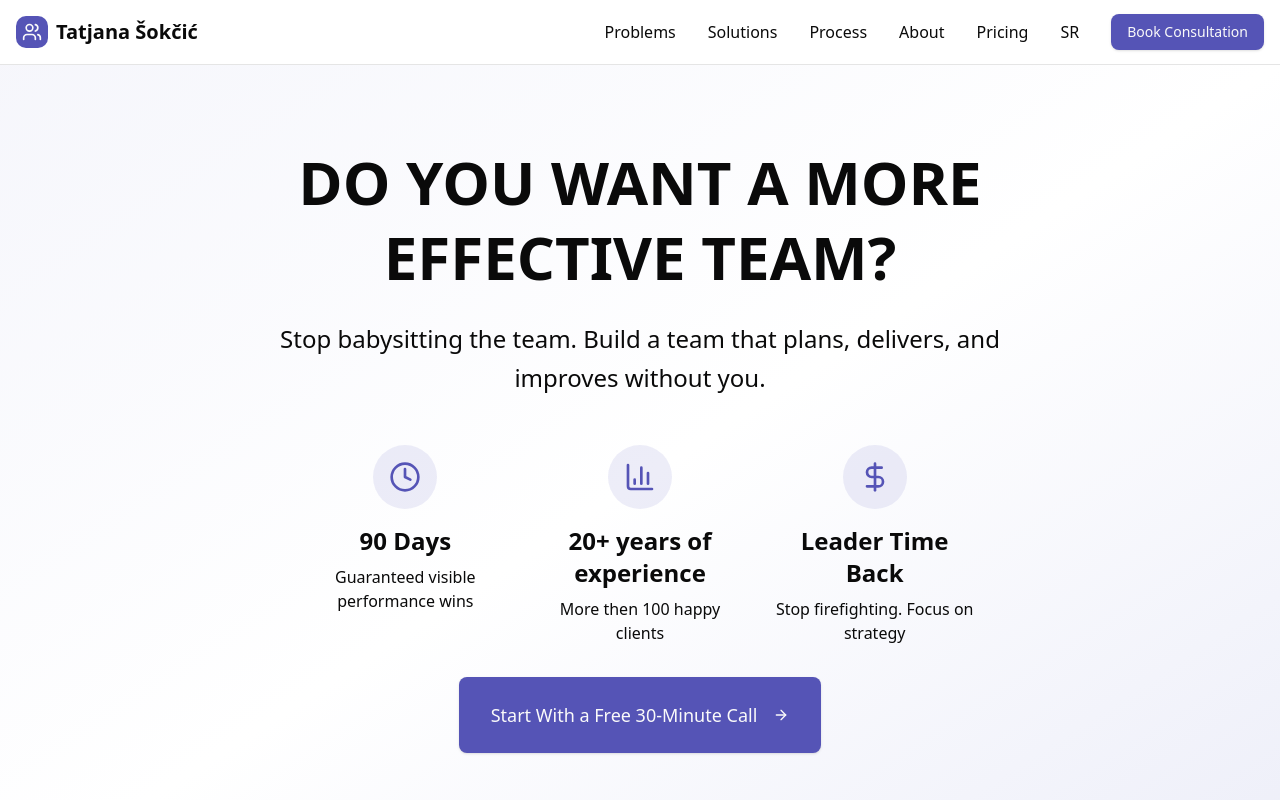
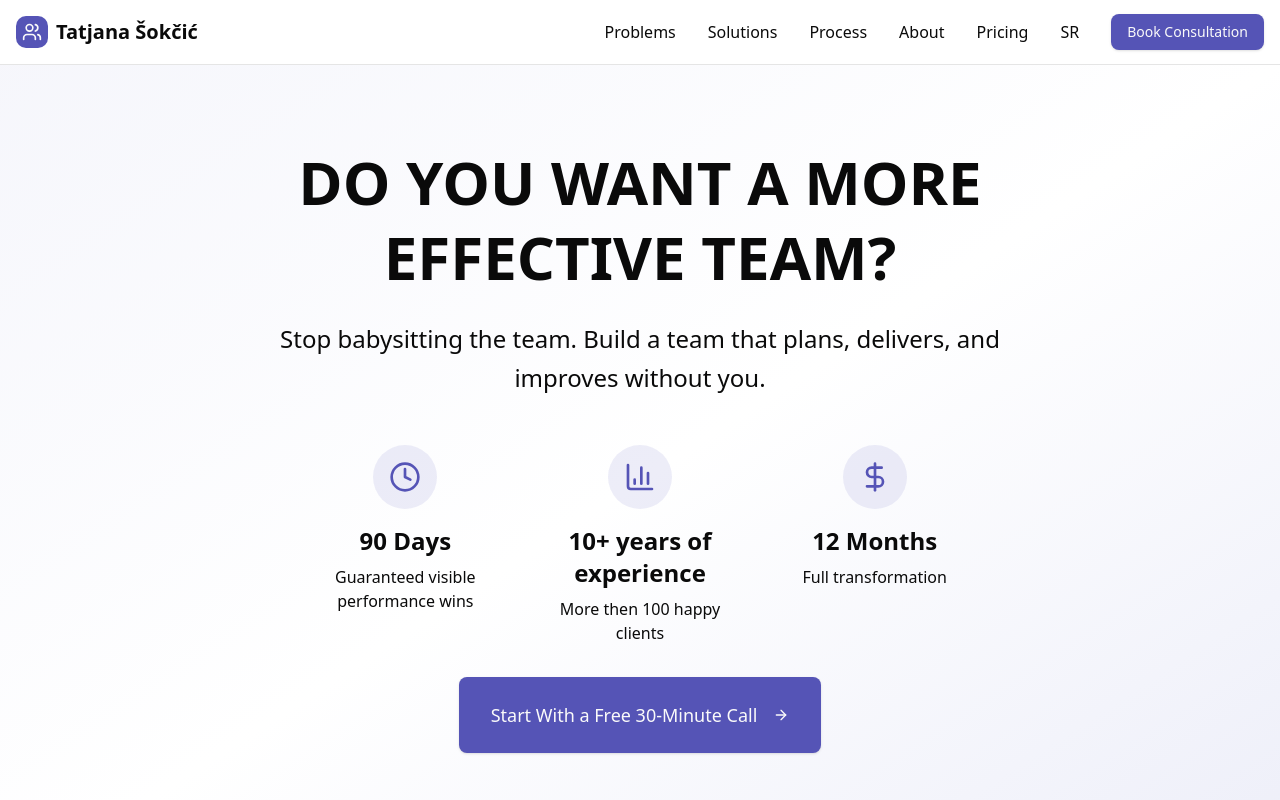
Before and after one commit to zatezalo/tatjana, a Next.js app: page / in a window 1280 px wide. Shown: the top 800 px of the page. Built offline with nearby package versions, Linux system fonts and the light colour scheme.

Commit message:
[App] Revise Hero component content to update experience duration and enhance messaging clarity

```diff
--- a/src/components/sections/Hero.tsx
+++ b/src/components/sections/Hero.tsx
@@ -18,12 +18,13 @@ export default function Hero() {
 
           {/* Main Headline */}
           <h1 className="text-3xl md:text-4xl lg:text-6xl  font-bold text-foreground mb-4 sm:mb-6 leading-tight">
-           DO YOU WANT A MORE EFFECTIVE TEAM?
+            DO YOU WANT A MORE EFFECTIVE TEAM?
           </h1>
 
           {/* Subheadline */}
           <p className="text-base sm:text-lg md:text-xl lg:text-2xl text-foreground mb-8 sm:mb-10 lg:mb-12 max-w-3xl mx-auto leading-relaxed px-2">
-          Stop babysitting the team. Build a team that plans, delivers, and improves without you.
+            Stop babysitting the team. Build a team that plans, delivers, and
+            improves without you.
           </p>
 
           {/* Stats */}
@@ -45,11 +46,9 @@ export default function Hero() {
                 <BarChart3 className="w-8 h-8 text-primary" />
               </div>
               <h3 className="text-2xl font-bold text-foreground mb-2">
-                20+ years of experience
+                10+ years of experience
               </h3>
-              <p className="text-foreground">
-                More then 100 happy clients
-              </p>
+              <p className="text-foreground">More then 100 happy clients</p>
             </div>
 
             <div className="text-center">
@@ -57,12 +56,9 @@ export default function Hero() {
                 <DollarSign className="w-8 h-8 text-primary" />
               </div>
               <h3 className="text-2xl font-bold text-foreground mb-2">
-                Leader Time Back
-
+                12 Months
               </h3>
-              <p className="text-foreground">
-                Stop firefighting. Focus on strategy
-              </p>
+              <p className="text-foreground">Full transformation</p>
             </div>
           </div>
 
```
